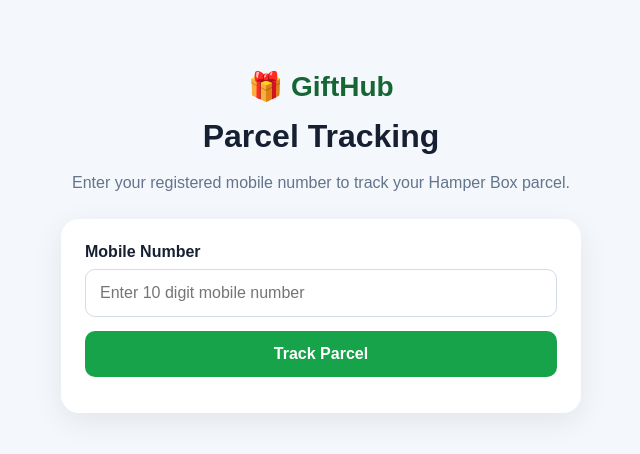
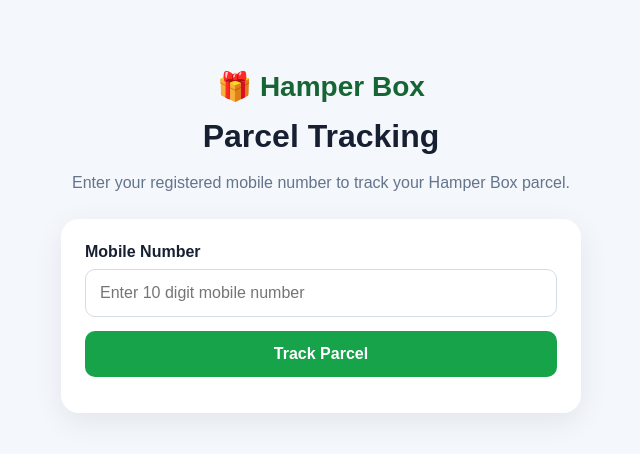
Before and after one commit to DeliveryTrack/Parcel-Tracking, a plain HTML site: page index.html in a window 1280 px wide. Shown: the whole page, without its empty margins (319-959 px from the left). Drawn offline with Linux system fonts and the light colour scheme.

Commit message:
Change brand name from 'GiftHub' to 'Hamper Box'

```diff
--- a/index.html
+++ b/index.html
@@ -8,7 +8,7 @@
 </head>
 <body>
 <div class="container">
-  <div class="brand">🎁 GiftHub</div>
+  <div class="brand">🎁 Hamper Box</div>
   <h1>Parcel Tracking</h1>
   <p class="subtitle">Enter your registered mobile number to track your Hamper Box parcel.</p>
 
```
